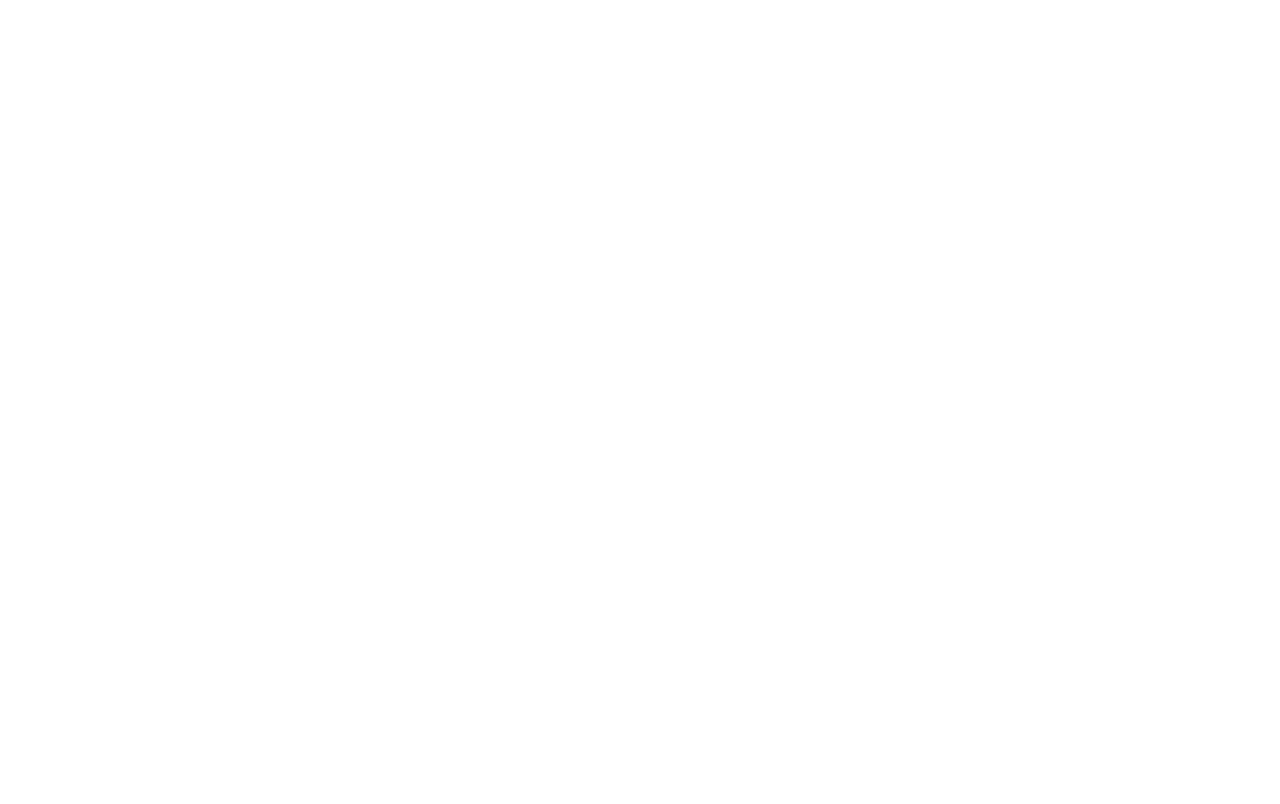
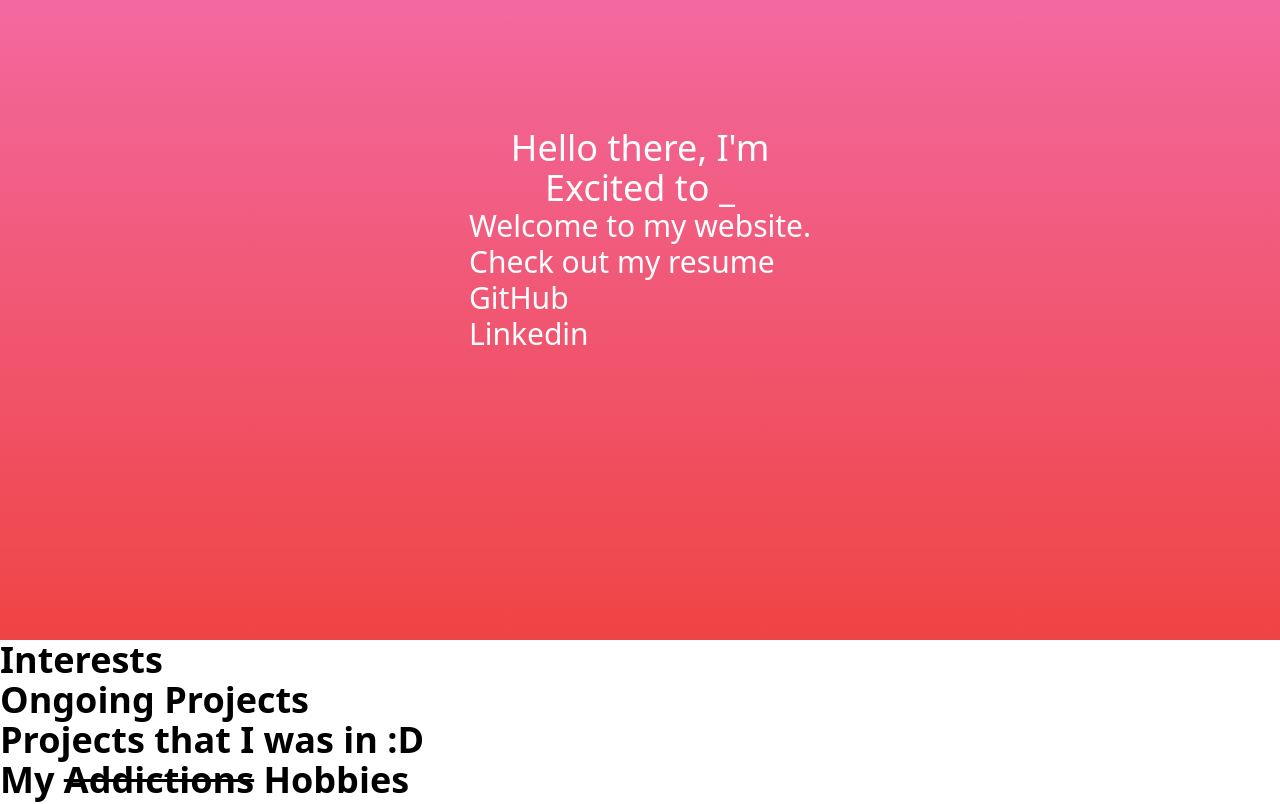
Before and after one commit to tuanmtran/react-portfolio, a React (Create React App) app in the folder react-portfolio/: page / in a window 1280 px wide. Shown: the part 220-1024 px from the top of the page. Before the commit the page ends 800 px from the top, so only its background shows below. Built offline with nearby package versions, Linux system fonts and the light colour scheme.

Commit message:
Add sections components

```diff
--- a/react-portfolio/package.json
+++ b/react-portfolio/package.json
@@ -10,6 +10,7 @@
     "react": "^17.0.2",
     "react-dom": "^17.0.2",
     "react-scripts": "4.0.3",
+    "react-typist": "^2.0.5",
     "web-vitals": "^1.1.2"
   },
   "scripts": {
--- a/react-portfolio/src/components/App.js
+++ b/react-portfolio/src/components/App.js
@@ -1,14 +1,22 @@
 import React, { Component } from 'react';
 import CardPage from './Cards';
 import HeroSection from './Hero';
+import HobbiesBox from './Hobbies';
+import InterestsBox from './InterestSect';
 import { NavbarPage } from './NavBar';
+import OngoingBox from './Ongoing';
+import PastBox from './Past';
 
 class App extends Component {
     render() {
         return(
-            <div id="container-wrap">
+            <div id="container">
                 <NavbarPage></NavbarPage>
-                    <HeroSection></HeroSection>
+                <HeroSection></HeroSection>
+                <InterestsBox></InterestsBox>
+                <OngoingBox></OngoingBox>
+                <PastBox></PastBox>
+                <HobbiesBox></HobbiesBox>
             </div>
         );
     }
--- a/react-portfolio/src/components/Hero.js
+++ b/react-portfolio/src/components/Hero.js
@@ -5,14 +5,14 @@ class HeroSection extends React.Component {
   render() {
     return (
 
-      <div class="h-full items-center justify-center bg-gradient-to-r from-yellow-400 via-red-500 to-pink-500">
+      <div class="font-sans text-4xl h-screen overflow-hidden relative flex flex-col justify-center items-center bg-gradient-to-t from-red-500 to-pink-400 text-white font-exo p-8">
         <p class = ""> Hello there, I'm
         </p>
         <CommandLineBox></CommandLineBox>
-        <p class="flex flex-col"> Welcome to my website.
-        <a class="resume" href="">Check out my resume</a>
-        <a class="Links" href="https://github.com/tuanmtran"> GitHub </a>
-        <a class="Links" href="https://www.linkedin.com/in/tuan-m-tran/"> Linkedin</a>
+        <p class="flex flex-col text-3xl"> Welcome to my website.
+        <a class="text-3xl resume" href="">Check out my resume</a>
+        <a class="text-3xl Links" href="https://github.com/tuanmtran"> GitHub </a>
+        <a class="text-3xl Links" href="https://www.linkedin.com/in/tuan-m-tran/"> Linkedin</a>
         </p>
 
       </div>
--- /dev/null
+++ b/react-portfolio/src/components/Hobbies.js
@@ -0,0 +1,12 @@
+import React from 'react';
+class HobbiesBox extends React.Component {
+    render() {
+        return (
+            <div>
+                <h1 class="font-Roboto text-4xl font-semibold"> My <strike>Addictions</strike> Hobbies</h1>
+            </div>
+        )
+    }
+
+}
+export default HobbiesBox
--- /dev/null
+++ b/react-portfolio/src/components/InterestSect.js
@@ -0,0 +1,13 @@
+import React from 'react';
+class InterestsBox extends React.Component {
+    render() {
+        return (
+            <div>
+                <h1 class="font-Roboto text-4xl font-semibold">Interests</h1>
+            </div>
+        )
+    }
+
+}
+
+export default InterestsBox
--- /dev/null
+++ b/react-portfolio/src/components/Ongoing.js
@@ -0,0 +1,12 @@
+import React from 'react';
+class OngoingBox extends React.Component {
+    render() {
+        return (
+            <div>
+                <h1 class="font-Roboto text-4xl font-semibold">Ongoing Projects</h1>
+            </div>
+        )
+    }
+
+}
+export default OngoingBox
--- /dev/null
+++ b/react-portfolio/src/components/Past.js
@@ -0,0 +1,12 @@
+import React from 'react';
+class PastBox extends React.Component {
+    render() {
+        return (
+            <div>
+                <h1 class="font-Roboto text-4xl font-semibold">Projects that I was in :D</h1>
+            </div>
+        )
+    }
+
+}
+export default PastBox
```
Also changed, not shown: react-portfolio/src/components/logo192.png (deleted), 1 other file (tests, documents, lock files or other folders).
